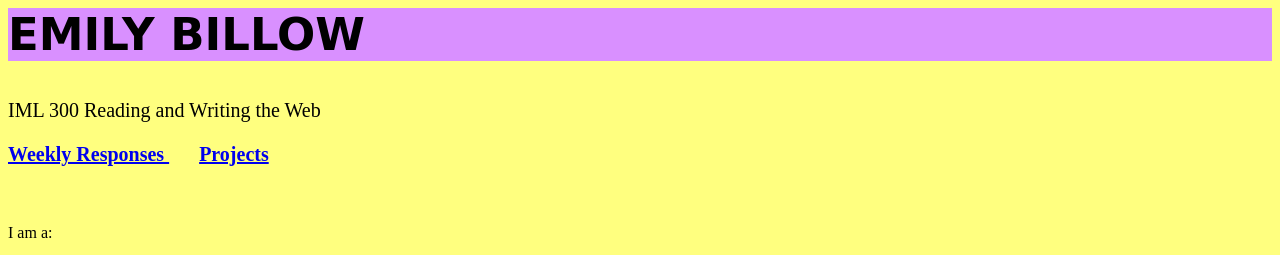
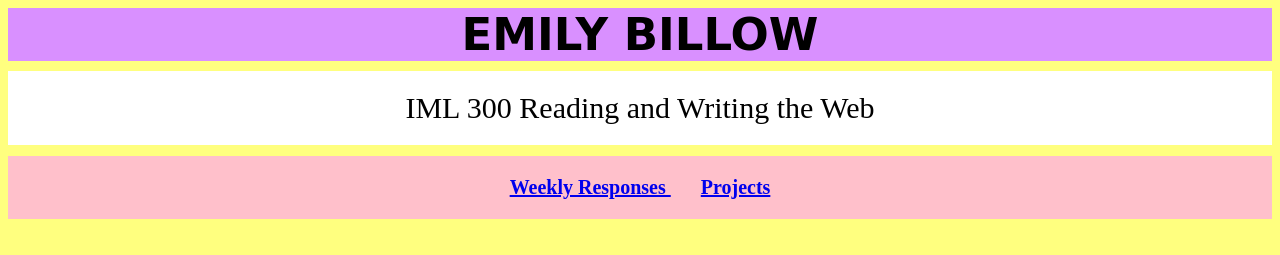
Before and after one commit to emilybillow/IML-300, a plain HTML site: page index.html in a window 1280 px wide. Shown: the top 255 px of the page. Drawn offline with Linux system fonts and the light colour scheme; a web font is replaced by a local one.

Commit message:
small changes

```diff
--- a/Stylesheet.css
+++ b/Stylesheet.css
@@ -4,13 +4,30 @@ body {
 header {
 	font-size: 45px; font-family: 'Baloo Tammudu', cursive;
 	background-color: #d990ff;
+	margin-bottom: -20px;
+	text-align: center;
 }
 
 p {
-	font-size: 20px;
-	border-color: white;
+	font-size: 30px;
+	background-color: white;
+	padding-top: 20px;
+	padding-bottom: 20px;
+		margin-bottom: -10px;
+		text-align: center;
+
+}
+h1 {
+	background-color: pink;
+padding-top: 20px;
+	padding-bottom: 20px;
+	border-left: 0px;
+	text-align: center;
 }
 nav {
 	font-size: 20px;
 }
-ul {}
+ul {
+
+}
+img {image-position: center;}
```
Also changed, not shown: index.html (+2 -2 lines), weeklyresponses.html (+2 -2 lines).
